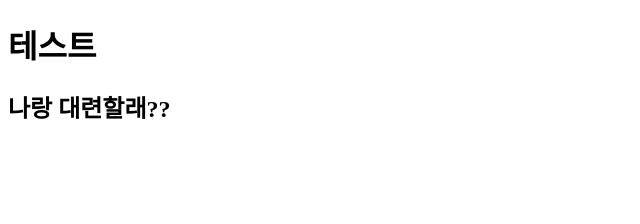
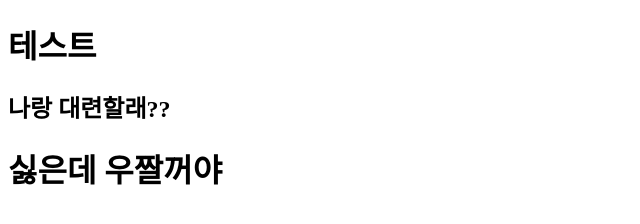
Before and after one commit to basarajiny/jiny_study, a plain HTML site: page index.html in a window 1280 px wide. Shown: the whole page, without its empty margins (0-640 px from the left). Drawn offline with Linux system fonts and the light colour scheme.

Commit message:
스파링 좋아요

```diff
--- a/index.html
+++ b/index.html
@@ -8,5 +8,6 @@
 <body>
     <h1>테스트</h1>
     <h2>나랑 대련할래??</h2>
+    <h1>싫은데 우짤꺼야</h1>
 </body>
 </html>
```
Also changed, not shown: 1 other file.
